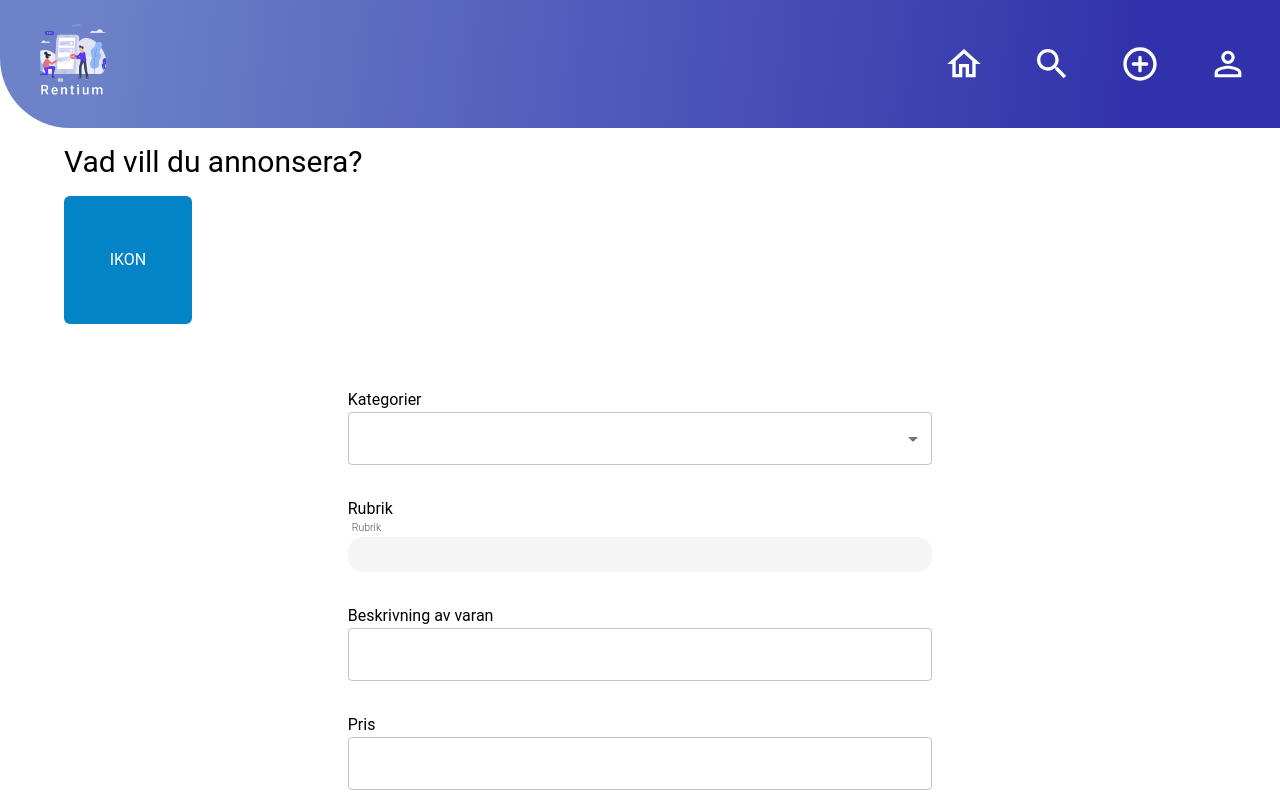
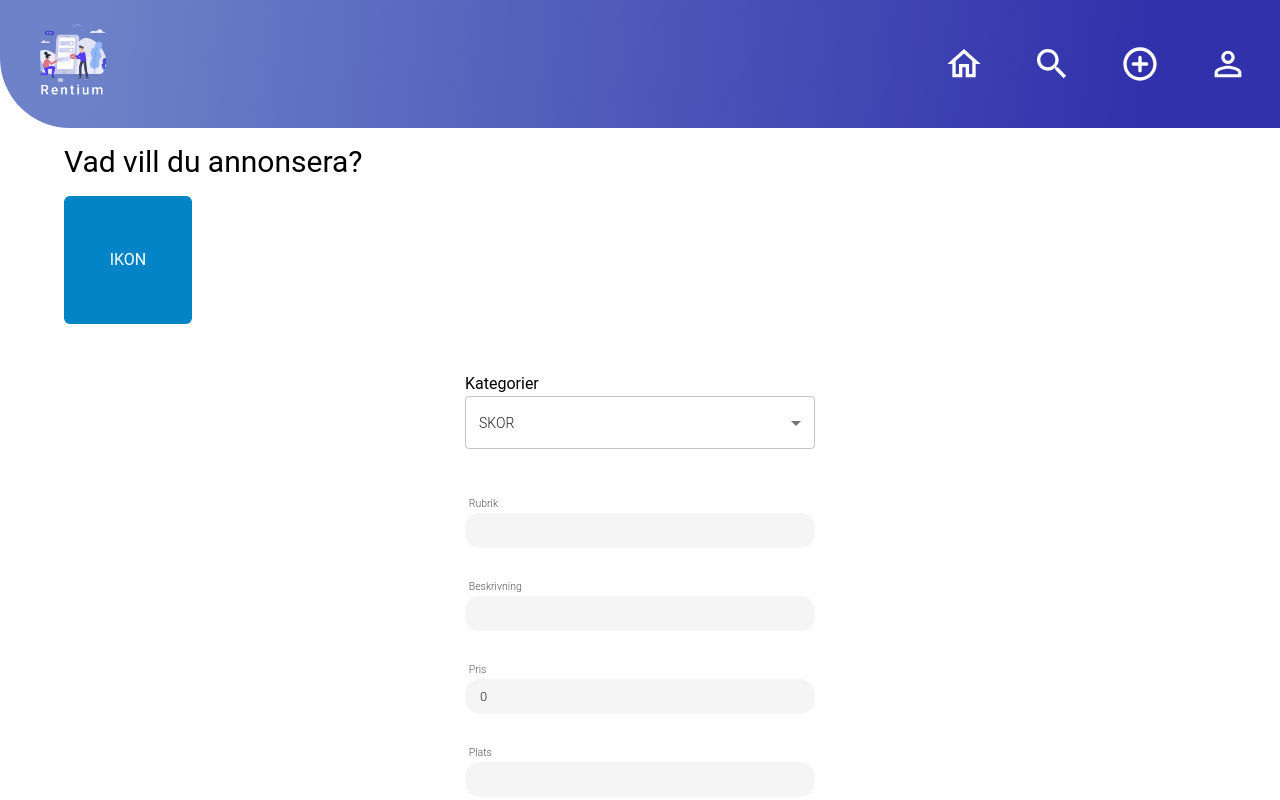
Before and after one commit to empafrontend/Rentium, a React (Create React App) app: page /new-ad in a window 1280 px wide. Shown: the top 800 px of the page. Built offline with nearby package versions, Linux system fonts and the light colour scheme.

Commit message:
formik validation for new ad

```diff
--- a/src/NewAdPage.tsx
+++ b/src/NewAdPage.tsx
@@ -1,14 +1,27 @@
-import { Button, Container } from '@mui/material';
+import { Button, Container, MenuItem, Select } from '@mui/material';
 import Box from '@mui/material/Box';
-import MenuItem from '@mui/material/MenuItem';
-import TextField from '@mui/material/TextField';
 import { useFormik } from 'formik';
-import * as React from 'react';
 import * as yup from 'yup';
 import InputField from './shared/InputField';
 
 const validationSchema = yup.object({
+  category: yup
+    .string()
+    .required('Required')
+    .min(3, 'Username must be between 3 to 20 characters')
+    .max(20, 'Username must be between 3 to 20 characters'),
   title: yup
+    .string()
+    .required('Required')
+    .min(3, 'Username must be between 3 to 20 characters')
+    .max(20, 'Username must be between 3 to 20 characters'),
+  description: yup
+    .string()
+    .required('Required')
+    .min(3, 'Username must be between 3 to 20 characters')
+    .max(20, 'Username must be between 3 to 20 characters'),
+  price: yup.number().required('Required'),
+  location: yup
     .string()
     .required('Required')
     .min(3, 'Username must be between 3 to 20 characters')
@@ -35,15 +48,15 @@ const currencies = [
 ];
 
 function NewAdPage() {
-  const [category, setCategory] = React.useState('EUR');
-
-  const handleChange = (event: React.ChangeEvent<HTMLInputElement>) => {
-    setCategory(event.target.value);
-  };
-
   const handleInput = (values: any) => console.log(values);
   const formik = useFormik({
-    initialValues: { title: '' },
+    initialValues: {
+      category: 'SHOES' || 'TOOLS' || 'CLOTHES' || 'VEHICLE',
+      title: '',
+      description: '',
+      price: 0,
+      location: '',
+    },
     validationSchema: validationSchema,
     validateOnMount: true,
     onSubmit: (values) => handleInput(values),
@@ -58,33 +71,31 @@ function NewAdPage() {
         </button>
       </div>
       <Box
-        className="flex justify-center"
         component="form"
-        sx={{
-          '& .MuiTextField-root': { width: '65ch' },
-        }}
-        noValidate
-        autoComplete="off"
+        maxWidth={350}
+        minWidth={300}
+        margin="auto"
+        sx={{ display: 'flex', flexDirection: 'column', rowGap: 4 }}
+        onSubmit={formik.handleSubmit}
       >
         <div className="flex flex-col my-4">
-          <div className="flex flex-col my-4">
           <span>Kategorier</span>
-            <TextField
-              id="outlined-select-currency"
-              select
-              value={category}
-              onChange={handleChange}
+          <Select
+            label="Kategori"
+            type="category"
+            name="category"
+            value={formik.values.category}
+            error={formik.touched.category && Boolean(formik.errors.category)}
+            onChange={formik.handleChange}
           >
-              {currencies.map((option) => (
-                <MenuItem key={option.value} value={option.value}>
+            {currencies.map((option, index) => (
+              <MenuItem key={index} value={option.value}>
                 {option.label}
               </MenuItem>
             ))}
-            </TextField>
+          </Select>
         </div>
 
-          <div className="flex flex-col my-4">
-            <span>Rubrik</span>
         <InputField
           label="Rubrik"
           type="title"
@@ -93,25 +104,39 @@ function NewAdPage() {
           helperText={formik.touched.title && formik.errors.title}
           onChange={formik.handleChange}
         />
-          </div>
-          <div className="flex flex-col my-4">
-            <span>Beskrivning av varan</span>
-            <TextField id="outlined-basic" variant="outlined" />
-          </div>
-          <div className="flex flex-col my-4">
-            <span>Pris</span>
-            <TextField id="outlined-basic" variant="outlined" />
-          </div>
-          <div className="flex flex-col my-4">
-            <span>Plats</span>
-            <TextField id="outlined-basic" variant="outlined" />
-          </div>
-          <div className="flex justify-center">
-            <Button variant="contained" type="submit">
-              Logga in
+
+        <InputField
+          label="Beskrivning"
+          type="description"
+          value={formik.values.description}
+          error={
+            formik.touched.description && Boolean(formik.errors.description)
+          }
+          helperText={formik.touched.description && formik.errors.description}
+          onChange={formik.handleChange}
+        />
+
+        <InputField
+          label="Pris"
+          type="price"
+          value={formik.values.price}
+          error={formik.touched.price && Boolean(formik.errors.price)}
+          helperText={formik.touched.price && formik.errors.price}
+          onChange={formik.handleChange}
+        />
+
+        <InputField
+          label="Plats"
+          type="location"
+          value={formik.values.location}
+          error={formik.touched.location && Boolean(formik.errors.location)}
+          helperText={formik.touched.location && formik.errors.location}
+          onChange={formik.handleChange}
+        />
+
+        <Button variant="contained" type="submit" sx={{ width: 'fit-content' }}>
+          Lägg upp
         </Button>
-          </div>
-        </div>
       </Box>
     </Container>
   );
--- a/src/shared/InputField.tsx
+++ b/src/shared/InputField.tsx
@@ -3,7 +3,7 @@ import { TextField } from '@mui/material';
 interface Props {
   label: string;
   type: string;
-  value: string;
+  value: string | number;
   error?: boolean;
   helperText?: string | undefined | boolean;
   onChange?: any;
```
Lines whose indentation alone changed are shown as unchanged.
